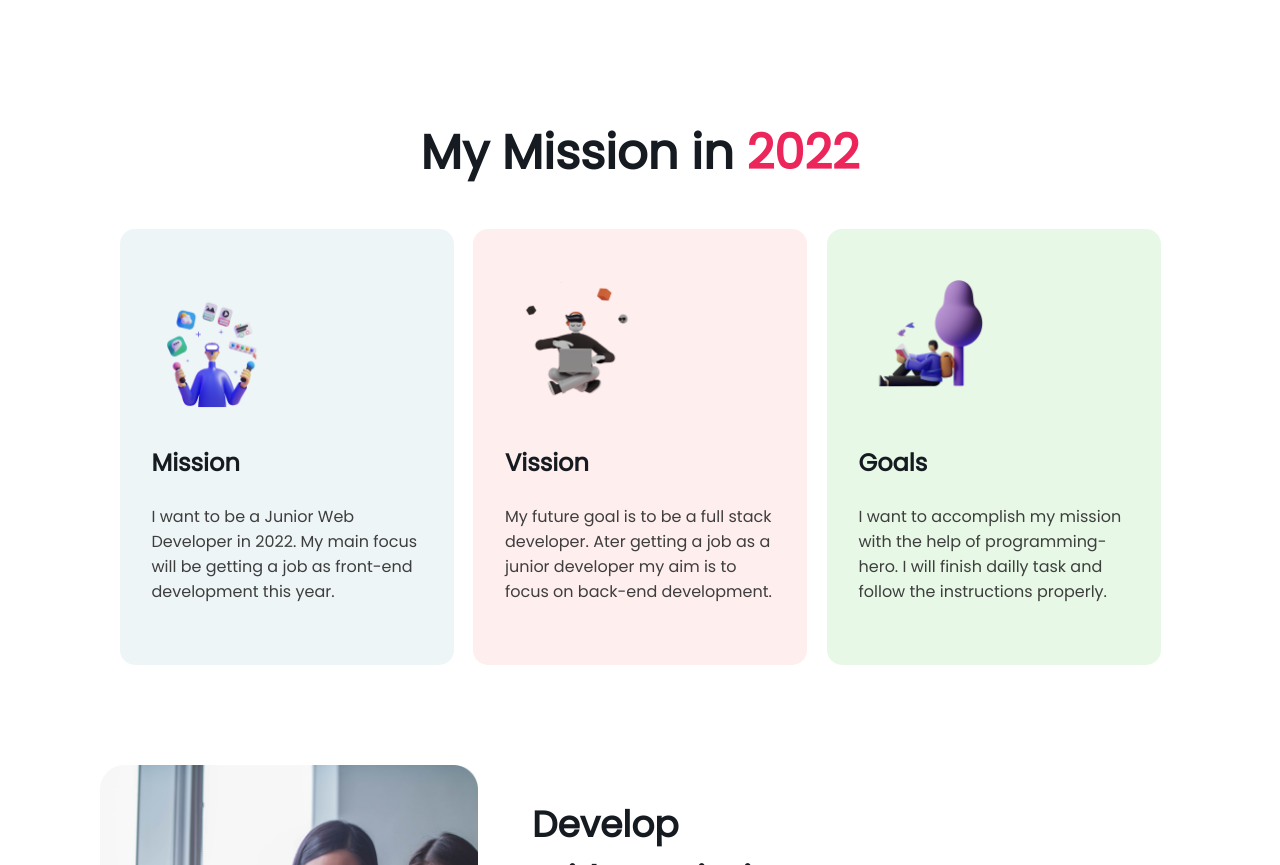
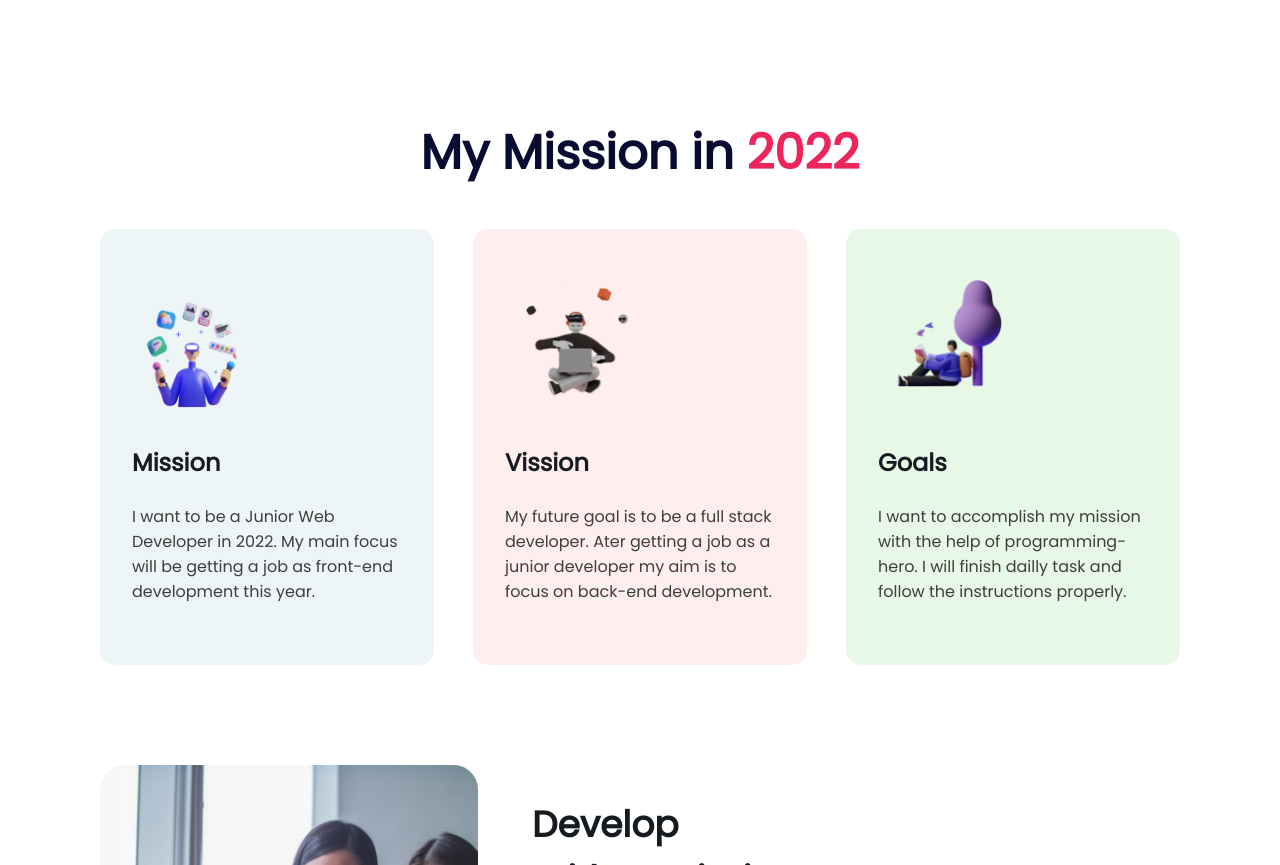
Before and after one commit to mdsaifullah-wd/mission-2022, a plain HTML site: page index.html in a window 1280 px wide. Shown: the part 492-1357 px from the top of the page. Drawn offline with Linux system fonts and the light colour scheme.

Commit message:
fix my-mission section

```diff
--- a/css/style.css
+++ b/css/style.css
@@ -69,10 +69,11 @@ h3 {
 #my-mission .mission-content h2 {
   text-align: center;
   font-size: 48px;
+  color: #0a0b31;
 }
 #my-mission .mission-content .missions {
   display: flex;
-  justify-content: space-evenly;
+  justify-content: space-between;
 }
 #my-mission .mission-content .missions .card {
   width: 25%;
```
